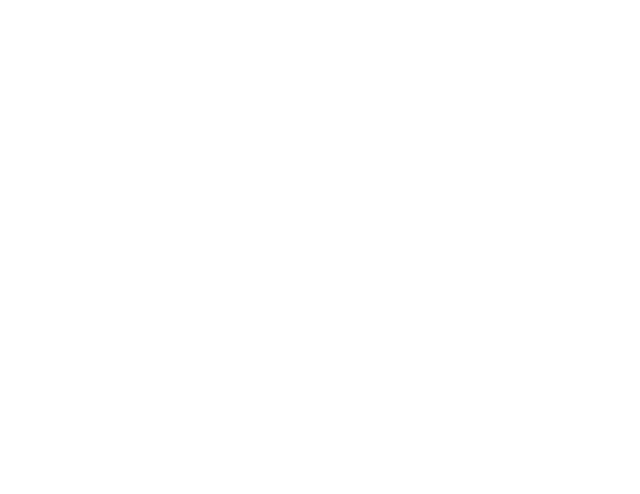
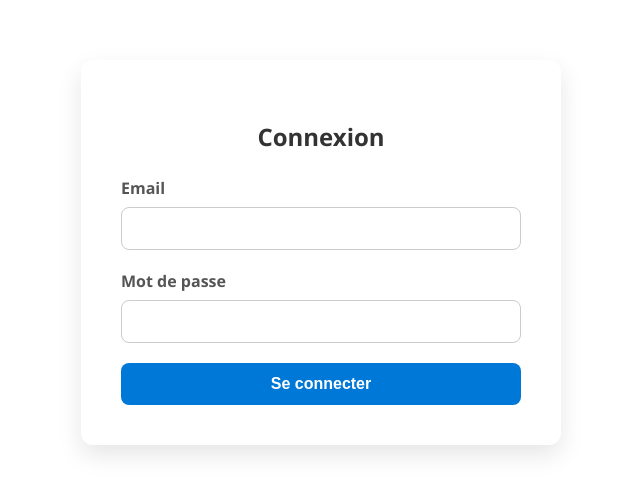
Before and after one commit to moradoulhaj/TP-Angular-MoradOulhaj, an Angular app: page / in a window 1280 px wide. Shown: the top 494 px of the page, without its empty margins (319-959 px from the left). Built offline with nearby package versions, Linux system fonts and the light colour scheme.

Commit message:
adding the login componenets and forwardinh the user to catalogue after login succes.//storing the user infos in local storage

```diff
--- a/src/app/app.routes.ts
+++ b/src/app/app.routes.ts
@@ -1,8 +1,11 @@
 import { Routes } from '@angular/router';
 import { CatalogComponent } from './catalog/catalog.component';
 import { ProductDetailsComponent } from './product-details/product-details.component';
+import {  SigninComponent } from './signin/signin.component';
 
 export const routes: Routes = [
-  { path: 'catalog', component: CatalogComponent },
+  { path: 'catalogue', component: CatalogComponent },
   { path: 'product/:id', component: ProductDetailsComponent },
+  { path: '', component: SigninComponent },
+
 ];
--- /dev/null
+++ b/src/app/signin/signin.component.css
@@ -0,0 +1,68 @@
+.signin-container {
+    max-width: 400px;
+    margin: 60px auto;
+    padding: 40px;
+    border-radius: 12px;
+    background-color: #ffffff;
+    box-shadow: 0 10px 25px rgba(0, 0, 0, 0.1);
+    font-family: 'Segoe UI', Tahoma, Geneva, Verdana, sans-serif;
+  }
+
+  .signin-container h2 {
+    text-align: center;
+    margin-bottom: 24px;
+    color: #333;
+  }
+
+  .signin-container form {
+    display: flex;
+    flex-direction: column;
+  }
+
+  .signin-container label {
+    margin-bottom: 8px;
+    font-weight: 600;
+    color: #555;
+  }
+
+  .signin-container input[type="email"],
+  .signin-container input[type="password"] {
+    padding: 12px;
+    margin-bottom: 20px;
+    border: 1px solid #ccc;
+    border-radius: 8px;
+    font-size: 15px;
+    transition: border-color 0.2s ease-in-out;
+  }
+
+  .signin-container input:focus {
+    border-color: #0078d7;
+    outline: none;
+  }
+
+  .signin-container button {
+    padding: 12px;
+    background-color: #0078d7;
+    color: white;
+    border: none;
+    border-radius: 8px;
+    font-size: 16px;
+    cursor: pointer;
+    font-weight: bold;
+    transition: background-color 0.2s ease-in-out;
+  }
+
+  .signin-container button:hover {
+    background-color: #005fa3;
+  }
+
+  .error {
+    color: #d8000c;
+    background-color: #ffbaba;
+    border-radius: 6px;
+    padding: 10px;
+    margin-top: -10px;
+    margin-bottom: 20px;
+    font-size: 14px;
+    text-align: center;
+  }
--- /dev/null
+++ b/src/app/signin/signin.component.html
@@ -0,0 +1,14 @@
+<div class="signin-container">
+    <h2>Connexion</h2>
+    <form (ngSubmit)="onLogin()">
+      <label for="email">Email</label>
+      <input type="email" id="email" [(ngModel)]="email" name="email" required />
+
+      <label for="password">Mot de passe</label>
+      <input type="password" id="password" [(ngModel)]="password" name="password" required />
+
+      <p *ngIf="errorMessage" class="error">{{ errorMessage }}</p>
+
+      <button type="submit">Se connecter</button>
+    </form>
+  </div>
--- /dev/null
+++ b/src/app/signin/signin.component.ts
@@ -0,0 +1,41 @@
+import { Component } from '@angular/core';
+import { HttpClient } from '@angular/common/http';
+import { Router } from '@angular/router';
+import { CommonModule } from '@angular/common';
+import { FormsModule } from '@angular/forms';
+
+@Component({
+  selector: 'app-login',
+  imports: [CommonModule, FormsModule],
+  styleUrls :['./signin.component.css'],
+  templateUrl: './signin.component.html',
+})
+
+export class SigninComponent {
+  email = '';
+  password = '';
+  errorMessage = '';
+
+  constructor(private http: HttpClient, private router: Router) {}
+
+  onLogin() {
+    const credentials = {
+      email: this.email,
+      password: this.password
+    };
+
+    this.http.post<any>('http://localhost:3000/api/signin', credentials)
+      .subscribe({
+        next: (response) => {
+          // Optionnel : Stocker les infos utilisateur
+          localStorage.setItem('user', JSON.stringify(response));
+          // Redirection
+          this.router.navigate(['/catalogue']);
+        },
+        error: () => {
+          this.errorMessage = 'Email ou mot de passe incorrect.';
+        }
+      });
+  }
+
+}
```
Also changed, not shown: 1 other file (tests, documents, lock files or other folders).
